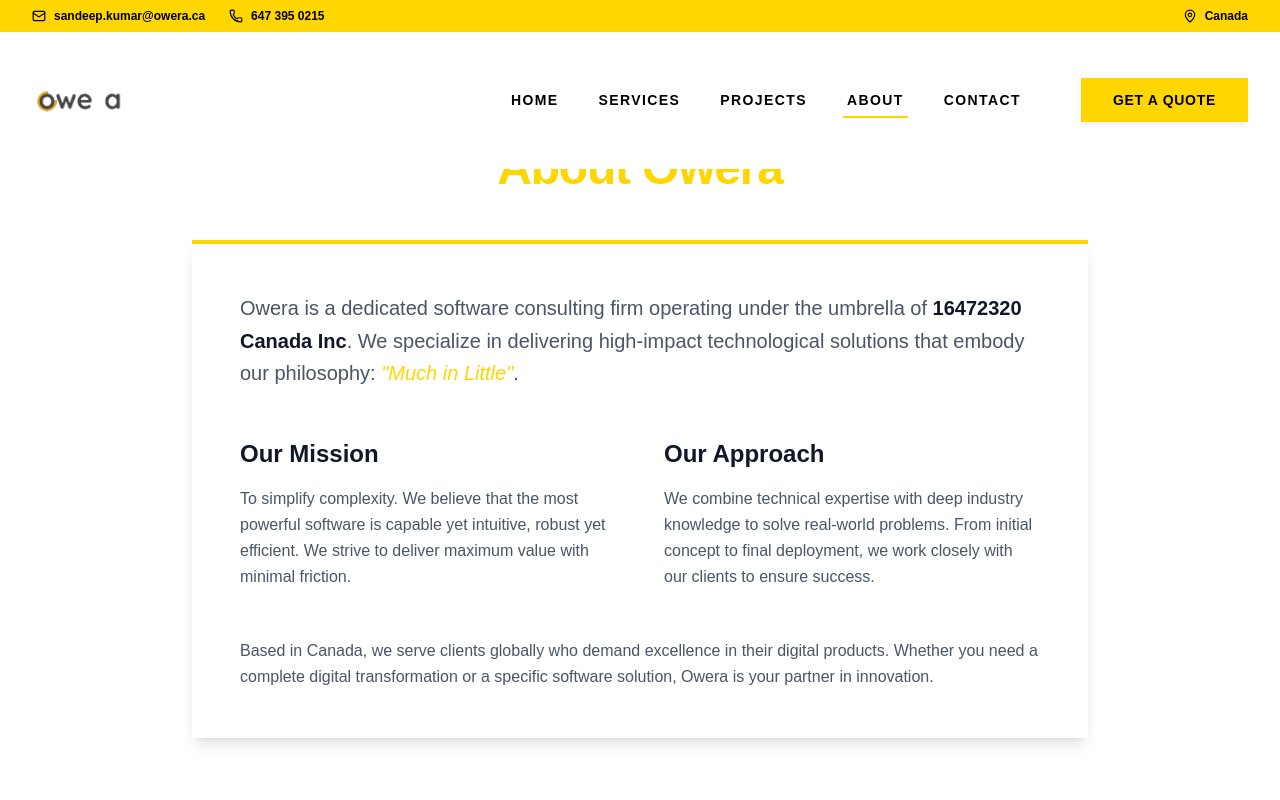
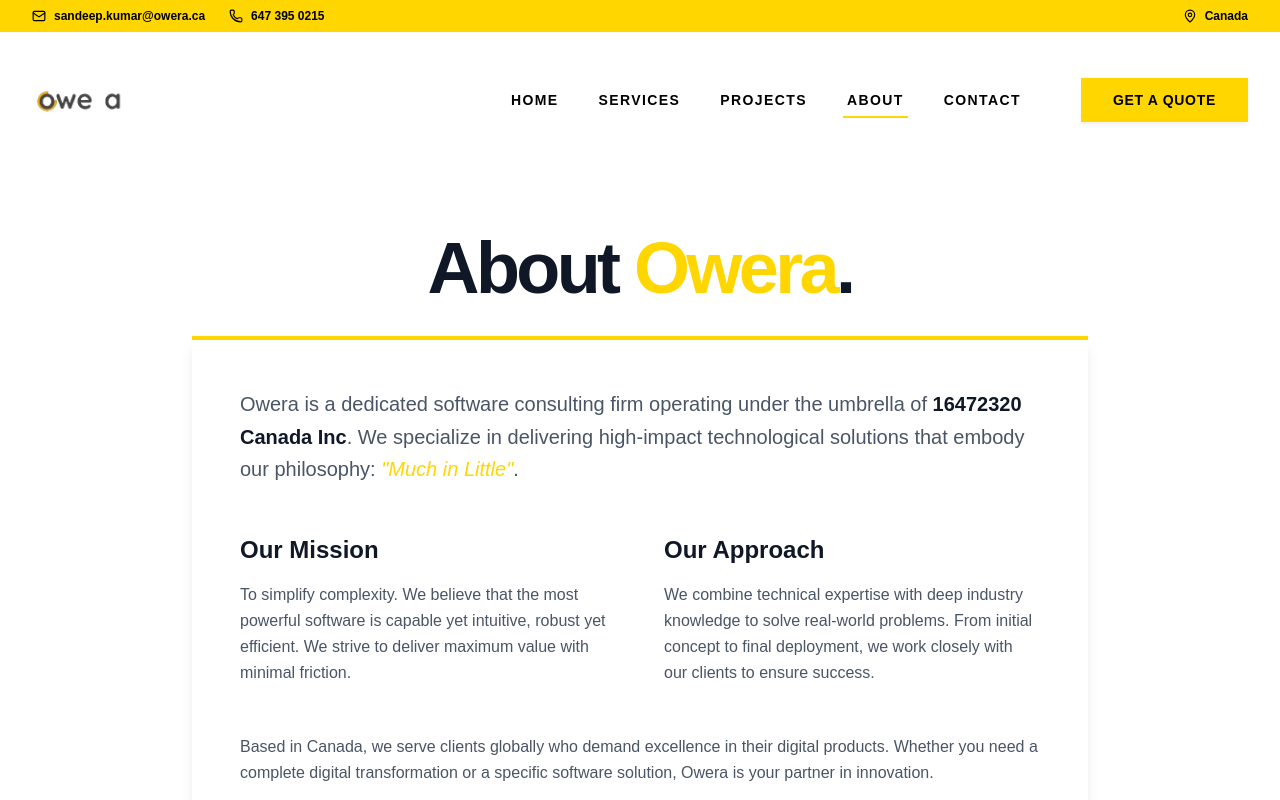
Before and after one commit to owera-ca/portfolio2, a React (Vite) app: page /about in a window 1280 px wide. Shown: the top 800 px of the page. Built offline with nearby package versions, Linux system fonts and the light colour scheme; a web font is replaced by a local one.

Commit message:
style: Refine About page container spacing and heading typography.

```diff
--- a/src/pages/About.jsx
+++ b/src/pages/About.jsx
@@ -2,14 +2,14 @@ import { motion } from 'framer-motion';
 
 const About = () => {
     return (
-        <div className="pt-10 pb-20 container mx-auto px-4 font-sans text-gray-800">
+        <div className="min-h-screen py-32 container mx-auto px-4 font-sans text-gray-800">
             <motion.div
                 initial={{ opacity: 0, y: 20 }}
                 animate={{ opacity: 1, y: 0 }}
                 transition={{ duration: 0.6 }}
                 className="max-w-4xl mx-auto"
             >
-                <h1 className="text-4xl md:text-5xl font-bold mb-12 text-center text-primary tracking-tight">About Owera</h1>
+                <h1 className="text-5xl md:text-7xl font-bold mb-8 text-center text-gray-900 tracking-tighter">About <span className="text-primary">Owera</span>.</h1>
 
                 <div className="prose prose-lg mx-auto bg-white p-8 md:p-12 shadow-lg border-t-4 border-primary">
                     <p className="text-xl leading-relaxed text-gray-600 mb-8">
```
